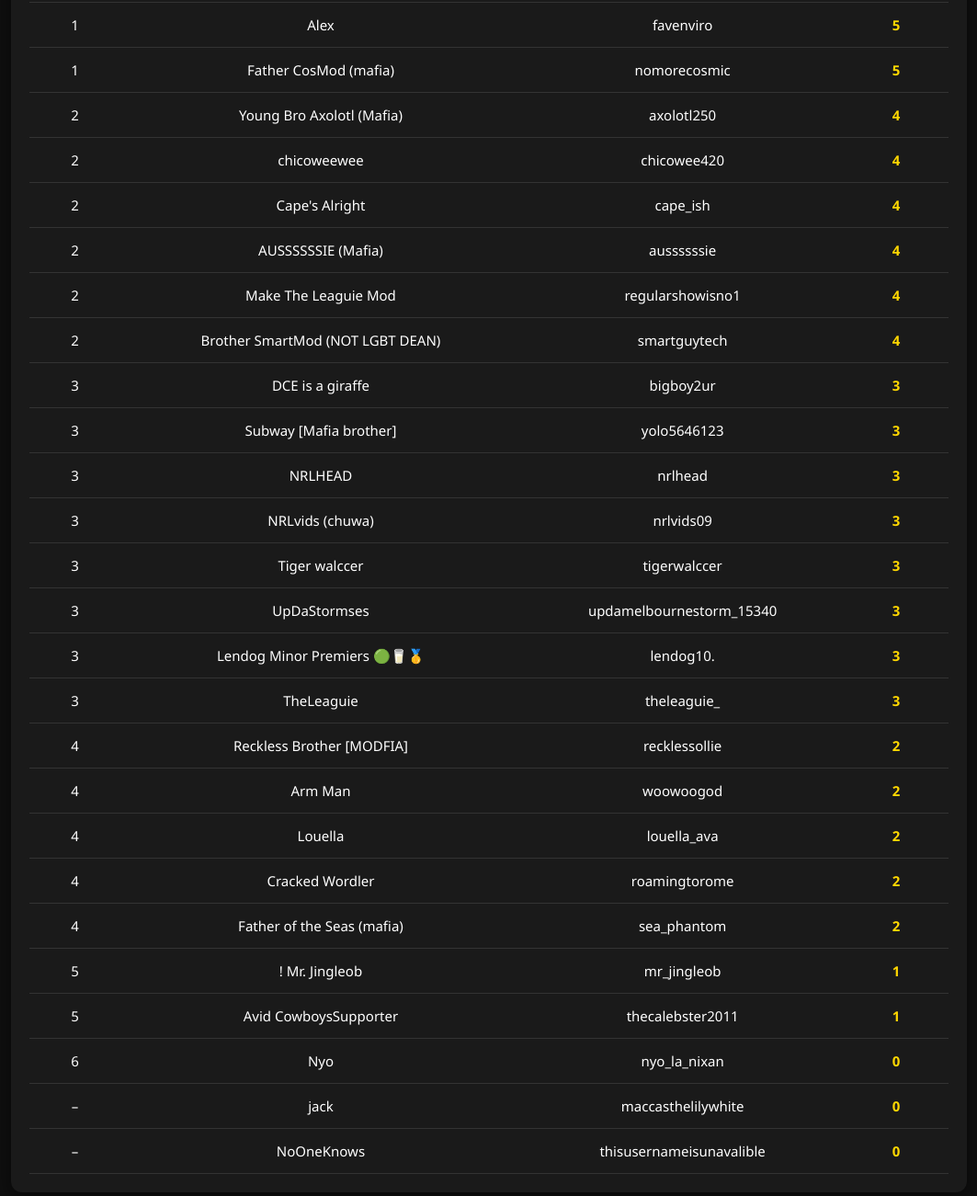
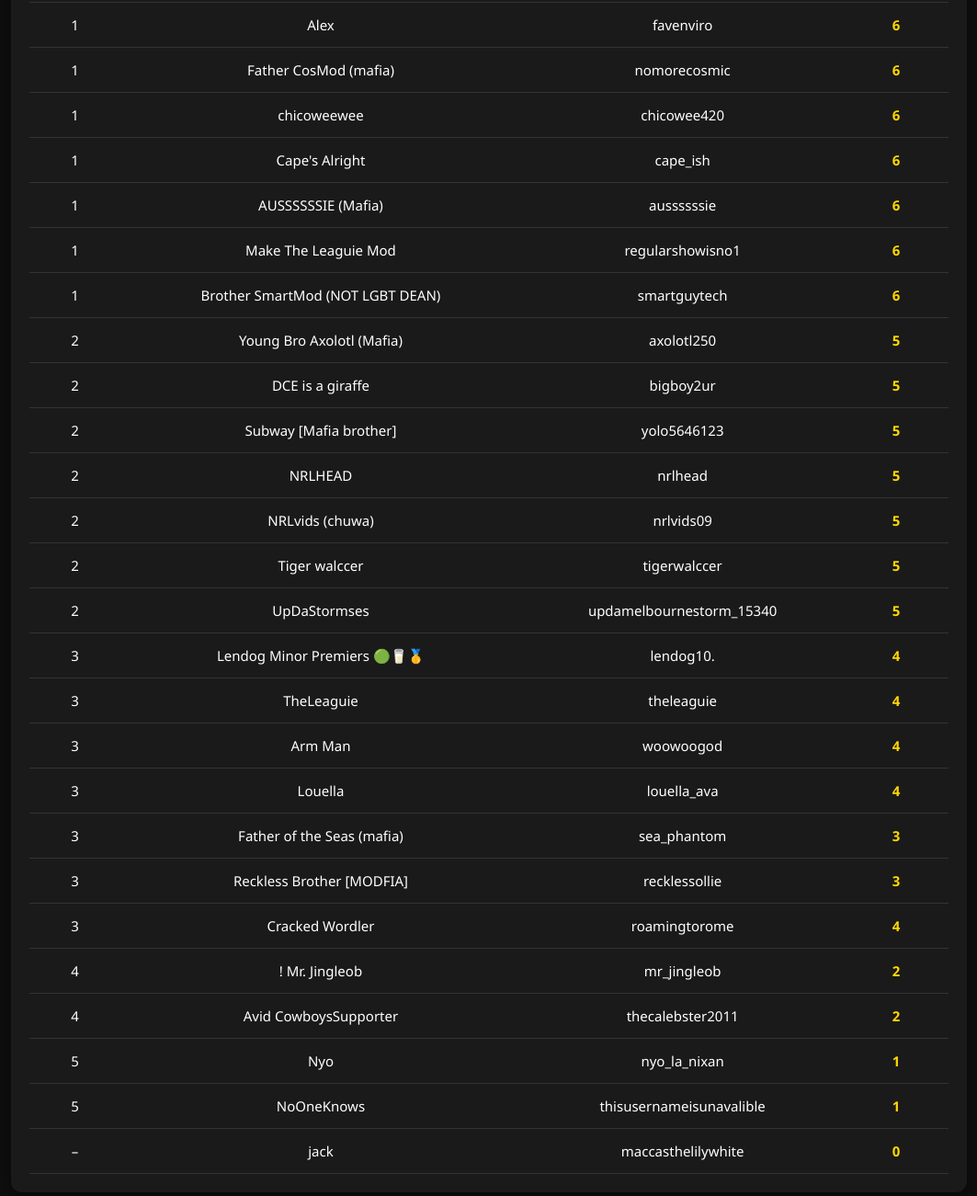
Before and after one commit to SmartGuyYay/LeaguieTipping, a plain HTML site: page index.html in a window 1280 px wide. Shown: the part 225-1526 px from the top of the page at 92% size, without its empty margins (108-1171 px from the left). Drawn offline with Linux system fonts and the light colour scheme.

Commit message:
Update index.html

```diff
--- a/index.html
+++ b/index.html
@@ -80,39 +80,39 @@
         </tr>
       </thead>
       <tbody>
- <tr><td>1</td><td>`Ambrose</td><td>ambrose_45146</td><td class="points">5</td></tr>
-  <tr><td>1</td><td>Alex</td><td>favenviro</td><td class="points">5</td></tr>
-  <tr><td>1</td><td>Father CosMod (mafia)</td><td>nomorecosmic</td><td class="points">5</td></tr>
+<tr><td>1</td><td>`Ambrose</td><td>ambrose_45146</td><td class="points">6</td></tr>
+<tr><td>1</td><td>Alex</td><td>favenviro</td><td class="points">6</td></tr>
+<tr><td>1</td><td>Father CosMod (mafia)</td><td>nomorecosmic</td><td class="points">6</td></tr>
+<tr><td>1</td><td>chicoweewee</td><td>chicowee420</td><td class="points">6</td></tr>
+<tr><td>1</td><td>Cape's Alright</td><td>cape_ish</td><td class="points">6</td></tr>
+<tr><td>1</td><td>AUSSSSSSIE (Mafia)</td><td>aussssssie</td><td class="points">6</td></tr>
+<tr><td>1</td><td>Make The Leaguie Mod</td><td>regularshowisno1</td><td class="points">6</td></tr>
+<tr><td>1</td><td>Brother SmartMod (NOT LGBT DEAN)</td><td>smartguytech</td><td class="points">6</td></tr>
 
-  <tr><td>2</td><td>Young Bro Axolotl (Mafia)</td><td>axolotl250</td><td class="points">4</td></tr>
-  <tr><td>2</td><td>chicoweewee</td><td>chicowee420</td><td class="points">4</td></tr>
-  <tr><td>2</td><td>Cape's Alright</td><td>cape_ish</td><td class="points">4</td></tr>
-  <tr><td>2</td><td>AUSSSSSSIE (Mafia)</td><td>aussssssie</td><td class="points">4</td></tr>
-  <tr><td>2</td><td>Make The Leaguie Mod</td><td>regularshowisno1</td><td class="points">4</td></tr>
-  <tr><td>2</td><td>Brother SmartMod (NOT LGBT DEAN)</td><td>smartguytech</td><td class="points">4</td></tr>
+<tr><td>2</td><td>Young Bro Axolotl (Mafia)</td><td>axolotl250</td><td class="points">5</td></tr>
+<tr><td>2</td><td>DCE is a giraffe</td><td>bigboy2ur</td><td class="points">5</td></tr>
+<tr><td>2</td><td>Subway [Mafia brother]</td><td>yolo5646123</td><td class="points">5</td></tr>
+<tr><td>2</td><td>NRLHEAD</td><td>nrlhead</td><td class="points">5</td></tr>
+<tr><td>2</td><td>NRLvids (chuwa)</td><td>nrlvids09</td><td class="points">5</td></tr>
+<tr><td>2</td><td>Tiger walccer</td><td>tigerwalccer</td><td class="points">5</td></tr>
+<tr><td>2</td><td>UpDaStormses</td><td>updamelbournestorm_15340</td><td class="points">5</td></tr>
 
-  <tr><td>3</td><td>DCE is a giraffe</td><td>bigboy2ur</td><td class="points">3</td></tr>
-  <tr><td>3</td><td>Subway [Mafia brother]</td><td>yolo5646123</td><td class="points">3</td></tr>
-  <tr><td>3</td><td>NRLHEAD</td><td>nrlhead</td><td class="points">3</td></tr>
-  <tr><td>3</td><td>NRLvids (chuwa)</td><td>nrlvids09</td><td class="points">3</td></tr>
-  <tr><td>3</td><td>Tiger walccer</td><td>tigerwalccer</td><td class="points">3</td></tr>
-  <tr><td>3</td><td>UpDaStormses</td><td>updamelbournestorm_15340</td><td class="points">3</td></tr>
-  <tr><td>3</td><td>Lendog Minor Premiers 🟢🥛🥇</td><td>lendog10.</td><td class="points">3</td></tr>
-  <tr><td>3</td><td>TheLeaguie</td><td>theleaguie_</td><td class="points">3</td></tr>
+<tr><td>3</td><td>Lendog Minor Premiers 🟢🥛🥇</td><td>lendog10.</td><td class="points">4</td></tr>
+<tr><td>3</td><td>TheLeaguie</td><td>theleaguie</td><td class="points">4</td></tr>
+<tr><td>3</td><td>Arm Man</td><td>woowoogod</td><td class="points">4</td></tr>
+<tr><td>3</td><td>Louella</td><td>louella_ava</td><td class="points">4</td></tr>
+<tr><td>3</td><td>Father of the Seas (mafia)</td><td>sea_phantom</td><td class="points">3</td></tr>
+<tr><td>3</td><td>Reckless Brother [MODFIA]</td><td>recklessollie</td><td class="points">3</td></tr>
+<tr><td>3</td><td>Cracked Wordler</td><td>roamingtorome</td><td class="points">4</td></tr>
 
-  <tr><td>4</td><td>Reckless Brother [MODFIA]</td><td>recklessollie</td><td class="points">2</td></tr>
-  <tr><td>4</td><td>Arm Man</td><td>woowoogod</td><td class="points">2</td></tr>
-  <tr><td>4</td><td>Louella</td><td>louella_ava</td><td class="points">2</td></tr>
-  <tr><td>4</td><td>Cracked Wordler</td><td>roamingtorome</td><td class="points">2</td></tr>
-  <tr><td>4</td><td>Father of the Seas (mafia)</td><td>sea_phantom</td><td class="points">2</td></tr>
+<tr><td>4</td><td>! Mr. Jingleob</td><td>mr_jingleob</td><td class="points">2</td></tr>
+<tr><td>4</td><td>Avid CowboysSupporter</td><td>thecalebster2011</td><td class="points">2</td></tr>
 
-  <tr><td>5</td><td>! Mr. Jingleob</td><td>mr_jingleob</td><td class="points">1</td></tr>
-  <tr><td>5</td><td>Avid CowboysSupporter</td><td>thecalebster2011</td><td class="points">1</td></tr>
+<tr><td>5</td><td>Nyo</td><td>nyo_la_nixan</td><td class="points">1</td></tr>
+<tr><td>5</td><td>NoOneKnows</td><td>thisusernameisunavalible</td><td class="points">1</td></tr>
 
-  <tr><td>6</td><td>Nyo</td><td>nyo_la_nixan</td><td class="points">0</td></tr>
+<tr><td>–</td><td>jack</td><td>maccasthelilywhite</td><td class="points">0</td></tr>
 
-  <tr><td>–</td><td>jack</td><td>maccasthelilywhite</td><td class="points">0</td></tr>
-  <tr><td>–</td><td>NoOneKnows</td><td>thisusernameisunavalible</td><td class="points">0</td></tr>
 
       </tbody>
     </table>
```
